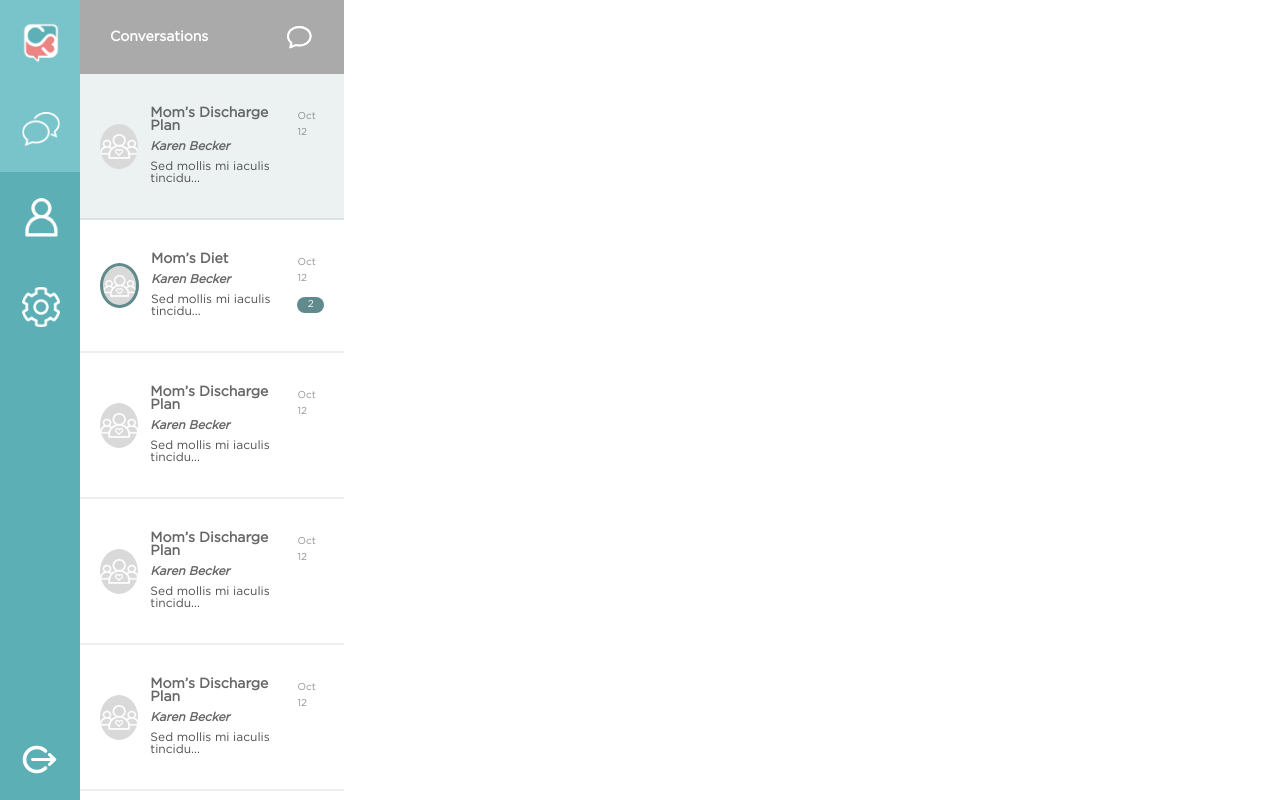
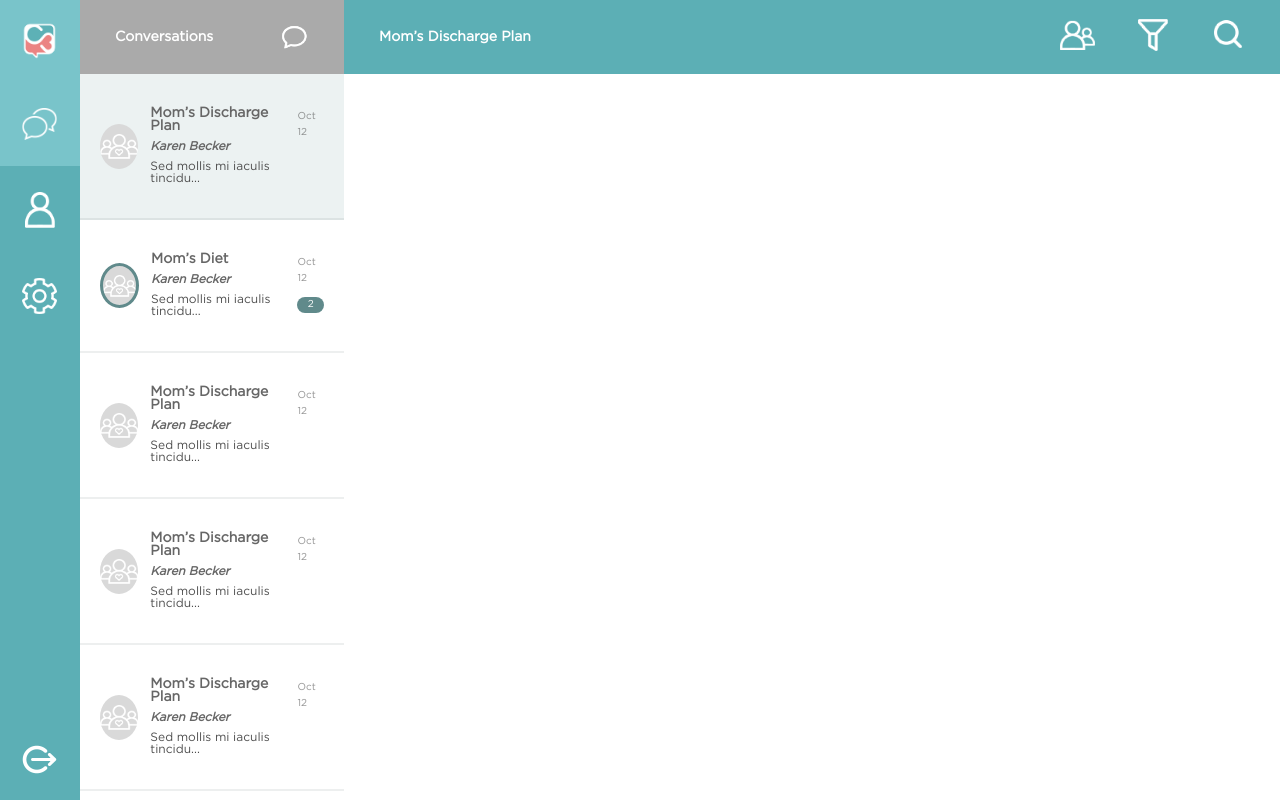
Before and after one commit to Dinakhaled/Blink22-React-task, a React (Create React App) app: page / in a window 1280 px wide. Built offline with nearby package versions, Linux system fonts and the light colour scheme.

Commit message:
4-chat-main-content actions bar component added

```diff
--- /dev/null
+++ b/src/components/ActionsBar/ActionsBar.js
@@ -0,0 +1,22 @@
+import React from 'react';
+import "./ActionsBar.scss";
+
+const ActionsBar = ({title, actions}) => {
+  return (
+    <div className='actions-bar'>
+      <h4 className="mb-0">{title}</h4>
+      {actions.length > 0 && <nav className="actions-bar__items-container">
+        {actions.map(item => (
+          <a className="actions-bar__item" href="/" key={item.id}>{item.content}</a>
+        ))}
+      </nav>}
+    </div>
+  );
+}
+
+ActionsBar.defaultProps = {
+  title: 'Actions bar',
+  actions: []
+};
+
+export default ActionsBar;
--- /dev/null
+++ b/src/components/ActionsBar/ActionsBar.scss
@@ -0,0 +1,32 @@
+@import "../../scss/variables";
+@import "../../scss/mixins";
+
+.actions-bar {
+  display: flex;
+  align-items: center;
+  justify-content: space-between;
+  max-height: 74px;
+  background-color: $primaryColor;
+  padding: 0 35px;
+
+  * {
+    color: $white;
+  }
+
+  img {
+    max-width: 35px;
+  }
+
+  @include element(items-container) {
+    display: flex;
+    align-items: center;
+  }
+
+  @include element(item) {
+    margin-right: 40px;
+
+    &:last-child {
+      margin: 0;
+    }
+  }
+}
--- a/src/components/SideMenu/SideMenu.scss
+++ b/src/components/SideMenu/SideMenu.scss
@@ -23,7 +23,7 @@
     }
 
     img {
-      max-width: 38px;
+      max-width: 35px;
     }
   }
 }
--- a/src/containers/Chat/Chat.js
+++ b/src/containers/Chat/Chat.js
@@ -1,4 +1,5 @@
 import React, { Component } from 'react';
+import Conversation from '../Conversation/Conversation';
 import ConversationList from '../ConversationList/ConversationList';
 import "./Chat.scss";
 
@@ -11,7 +12,7 @@ class Chat extends Component {
     return (
       <div className="chat">
         <ConversationList />
-        <div></div>
+        <Conversation />
       </div>
     );
   }
--- /dev/null
+++ b/src/containers/Conversation/Conversation.js
@@ -0,0 +1,28 @@
+import React, { Component } from 'react';
+import ActionsBar from '../../components/ActionsBar/ActionsBar';
+import membersIcon from "../../assets/images/ico_group.png";
+import filterIcon from "../../assets/images/ico_filter.png";
+import searchIcon from "../../assets/images/ico_search.png";
+
+
+class Conversation extends Component {
+  constructor(props) {
+    super(props);
+    this.state = {
+      headerActions: [
+        {id: 1, content: <img src={membersIcon} alt="members icon" />},
+        {id: 2, content: <img src={filterIcon} alt="filter icon" />},
+        {id: 3, content: <img src={searchIcon} alt="search icon" />}
+      ]
+    }
+  }
+
+  render() {
+    const { headerActions } = this.state;
+    return (
+      <ActionsBar actions={headerActions} title='Mom’s Discharge Plan' />
+    );
+  }
+}
+
+export default Conversation;
--- a/src/containers/ConversationList/ConversationList.js
+++ b/src/containers/ConversationList/ConversationList.js
@@ -15,9 +15,8 @@ class ConversationList extends Component {
   renderConversationList = (conversationList) => {
     const { activeConversationId } = this.state;
     return conversationList.map(item => (
-      <div className={`conversations__list-item ${item.id === activeConversationId ? "active" : ""}`}>
+      <div key={item.id} className={`conversations__list-item ${item.id === activeConversationId ? "active" : ""}`}>
         <Info
-          key={item.id}
           title={item.title}
           subTitle={item.subTitle}
           text={item.text}
--- a/src/containers/ConversationList/ConversationList.scss
+++ b/src/containers/ConversationList/ConversationList.scss
@@ -14,7 +14,7 @@
     align-items: center;
     justify-content: space-between;
     height: 74px;
-    padding: 0 30px;
+    padding: 0 35px;
 
     img {
       max-width: 30px;
```
